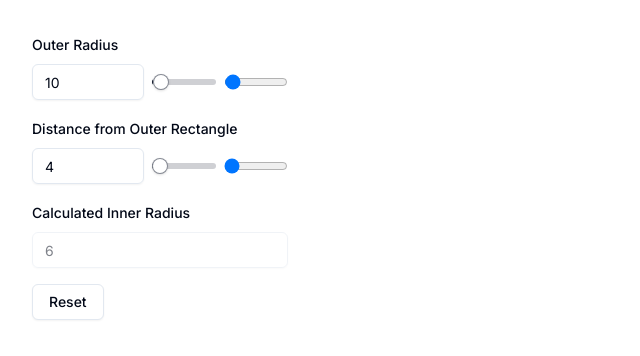
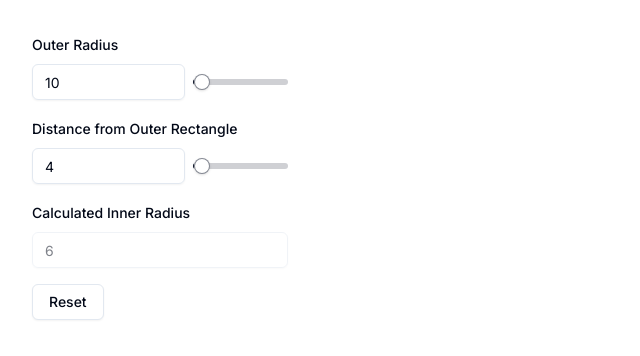
Before and after one commit to dbr787/absurd-rock, a Next.js app: page / in a window 1280 px wide. Shown: the top 356 px of the page, without its empty margins (0-640 px from the left). Built offline with nearby package versions, Linux system fonts and the light colour scheme.

Commit message:
remove default html sliders

```diff
--- a/components/RectangleRadiusForm.tsx
+++ b/components/RectangleRadiusForm.tsx
@@ -62,26 +62,6 @@ const ShadcnSlider = React.memo(function ShadcnSlider({
   );
 });
 ShadcnSlider.displayName = "ShadcnSlider";
-
-const DefaultSlider = React.memo(function DefaultSlider({
-  value,
-  onChange,
-}: {
-  value: number;
-  onChange: (value: number) => void;
-}) {
-  return (
-    <input
-      type="range"
-      min="0"
-      max="1024"
-      value={value}
-      onChange={(e) => onChange(Number(e.target.value))}
-      className="w-2/3"
-    />
-  );
-});
-DefaultSlider.displayName = "DefaultSlider";
 
 export function RectangleRadiusForm() {
   const [innerRadius, setInnerRadius] = useState<string | null>(null);
@@ -197,10 +177,6 @@ export function RectangleRadiusForm() {
                     value={field.value} // Ensure the value is a number
                     onChange={(value) => field.onChange(value)}
                   />
-                  <DefaultSlider
-                    value={field.value} // Ensure the value is a number
-                    onChange={(value) => field.onChange(value)}
-                  />
                 </div>
               </FormControl>
               <FormMessage />
@@ -227,10 +203,6 @@ export function RectangleRadiusForm() {
                     onKeyDown={handleKeyDown} // Prevent invalid characters
                   />
                   <ShadcnSlider
-                    value={field.value} // Ensure the value is a number
-                    onChange={(value) => field.onChange(value)}
-                  />
-                  <DefaultSlider
                     value={field.value} // Ensure the value is a number
                     onChange={(value) => field.onChange(value)}
                   />
```
